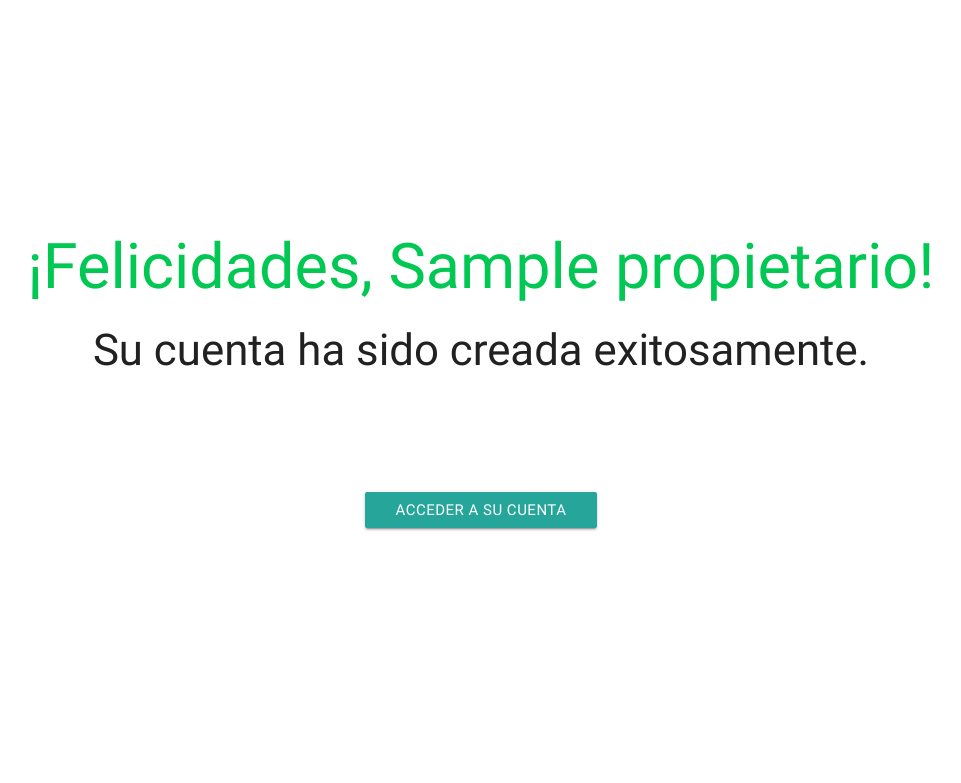
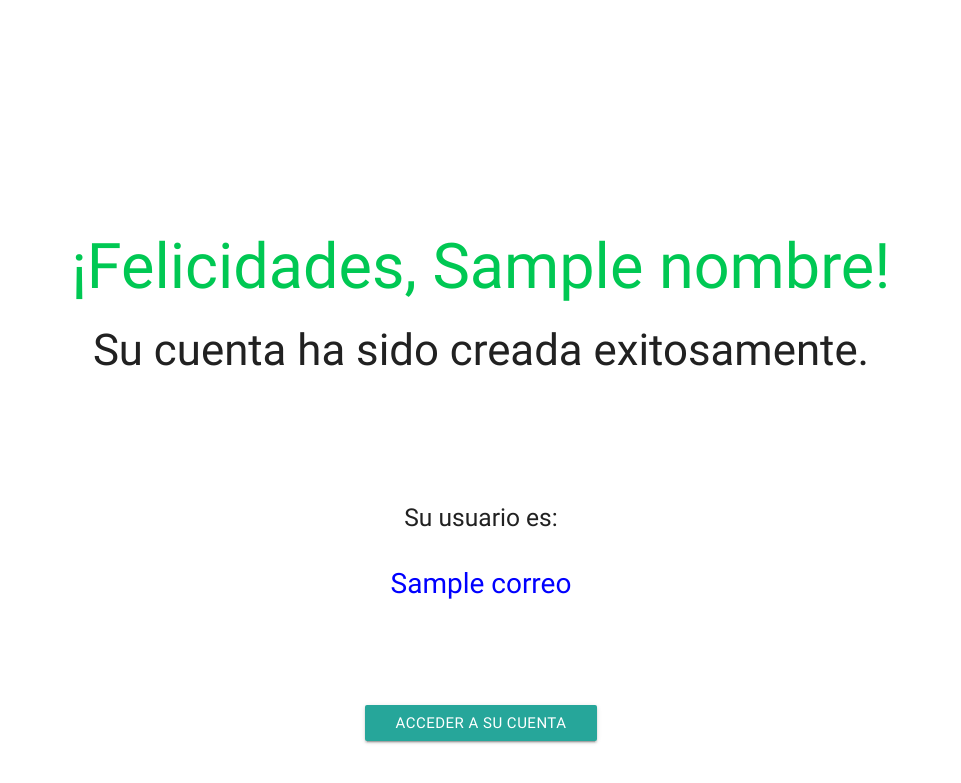
Before and after one commit to RaynerHM/envResidencial, a Django app: template projectResidencial/templates/felicidades.html in a window 1280 px wide. Shown: the top 783 px of the page, without its empty margins (159-1120 px from the left). Run offline with Django 3.2, Linux system fonts and the light colour scheme; the template is opened without the code that fills it: most values are stand-ins (such as "Sample title", 1, 10 or a date in 2020).

Commit message:
Actualizaciones

```diff
--- a/projectResidencial/templates/estadosDeCuenta.html
+++ b/projectResidencial/templates/estadosDeCuenta.html
@@ -18,15 +18,15 @@
         <nav>
             <div class="nav-wrapper">
                 <a href="/" class="brand-logo center"><span class="hide-on-small-only"> Estado de </span>Cuenta</a>
-                <ul>
-                    <li class="left">
+                <ul class="left">
+                    <li>
                         <i class="fa fa-user-circle hide-on-large-only"> {{ usuario}}</i>
                         <i class="fa fa-user-circle hide-on-med-and-down"> {{ usuariofull }}</i>
                     </li>
                 </ul>
                 <ul id="nav-mobile" class="right">
                     <li class="">
-                        <a href="/logout" class=""> <span class="hide-on-med-and-down"> Cerrar Sesion</span> <i class="fa fa-sign-out "></i></a>
+                        <a href="/logout" class=""> <span class="hide-on-med-and-down sesion"> Cerrar Sesion</span> <i class="fa fa-sign-out "></i></a>
                     </li>
                 </ul>
             </div>
--- a/projectResidencial/templates/felicidades.html
+++ b/projectResidencial/templates/felicidades.html
@@ -17,19 +17,37 @@
 
         div {
             text-align: center;
+        }
+        .padding{
             padding-top: 100px;
         }
 
         h1 {
             color: #00c853;
         }
+        .color{
+            color:blue;
+            font-size: 28px;
+            padding-bottom:0px;
+
+        }
+        .usuario{
+            margin-bottom:0px;
+            padding-bottom:0px;
+        }
     </style>
-    <div class="center-align">
-        <div class="center-align">
-            <h1>¡Felicidades, {{ propietario }}!</h1>
+
+    <div class="center-align padding">
+        <div class="center-align padding">
+            <h1>¡Felicidades, {{ nombre }}!</h1>
             <h3>Su cuenta ha sido creada exitosamente.</h3>
         </div>
-        <div>
+        <div class="padding usuario">
+           <h5> Su usuario es: </h5>
+           <br>
+           <div class="color">{{ correo }}</div>
+        </div>
+        <div class="padding">
             <a href="/login" class="btn">Acceder a su cuenta</a>
         </div>
     </div>
--- a/projectResidencial/templates/login.html
+++ b/projectResidencial/templates/login.html
@@ -34,7 +34,7 @@
 
                         <!--  Clave  -->
                         <div class="input-field">
-                            <i class="prefix fa fa-id-card fa-3x"></i>
+                            <i class="prefix fa fa-key fa-3x"></i>
                             <input id="password" name="password" type="password" required>
                             <label for="password" class="active">Clave</label>
                         </div>
```
Also changed, not shown: projectResidencial/Residencial/admin.py (+19 -5 lines), projectResidencial/Residencial/models.py (+19 -1 lines), projectResidencial/Residencial/views.py (+26 -6 lines), projectResidencial/static/style.css (+12 -5 lines), .gitignore.txt (added), projectResidencial/Residencial/migrations/0007_auto_20180503_1851.py (added), projectResidencial/Residencial/migrations/0008_ajuste_estado.py (added), projectResidencial/Residencial/migrations/0009_auto_20180503_1907.py (added), projectResidencial/Residencial/migrations/0010_auto_20180503_1909.py (added), projectResidencial/Residencial/migrations/0011_auto_20180503_1918.py (added), projectResidencial/Residencial/migrations/0012_auto_20180503_1919.py (added), projectResidencial/db.sqlite3.
